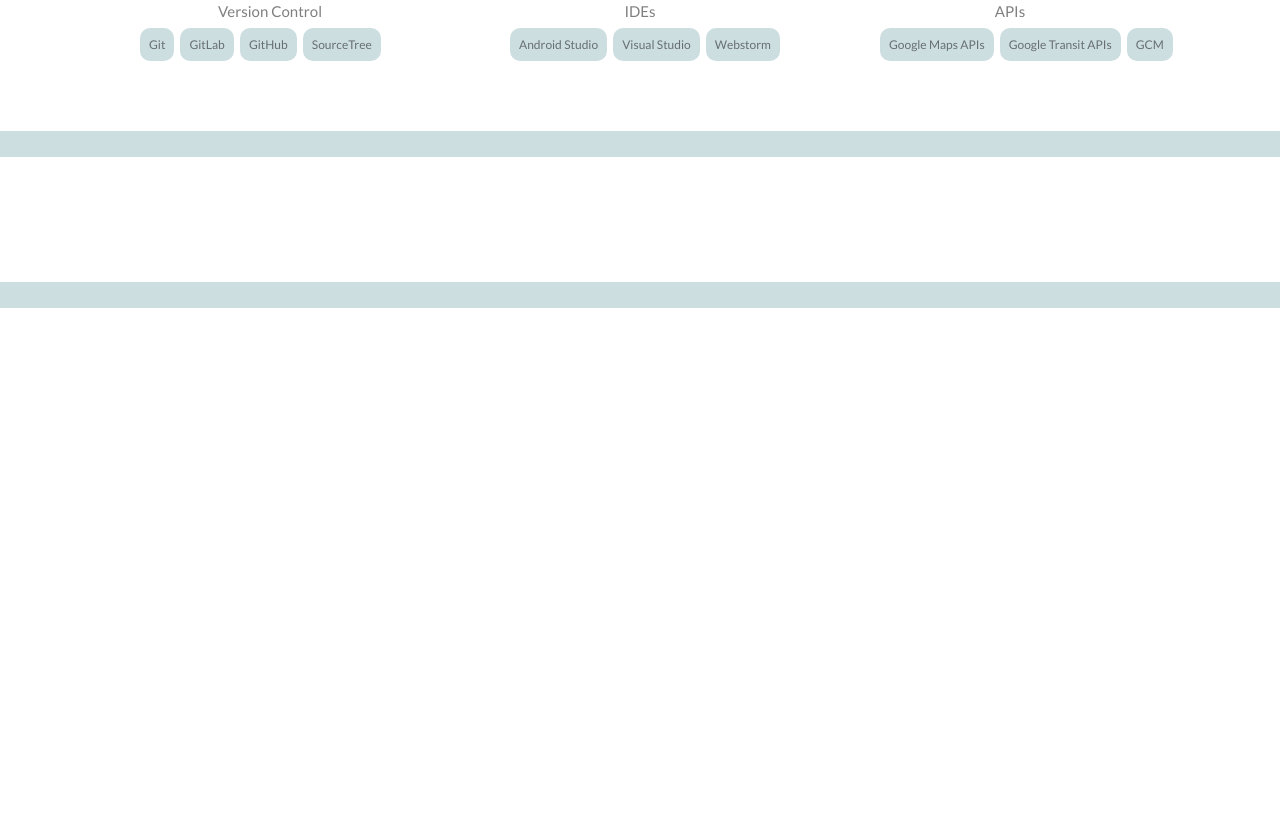
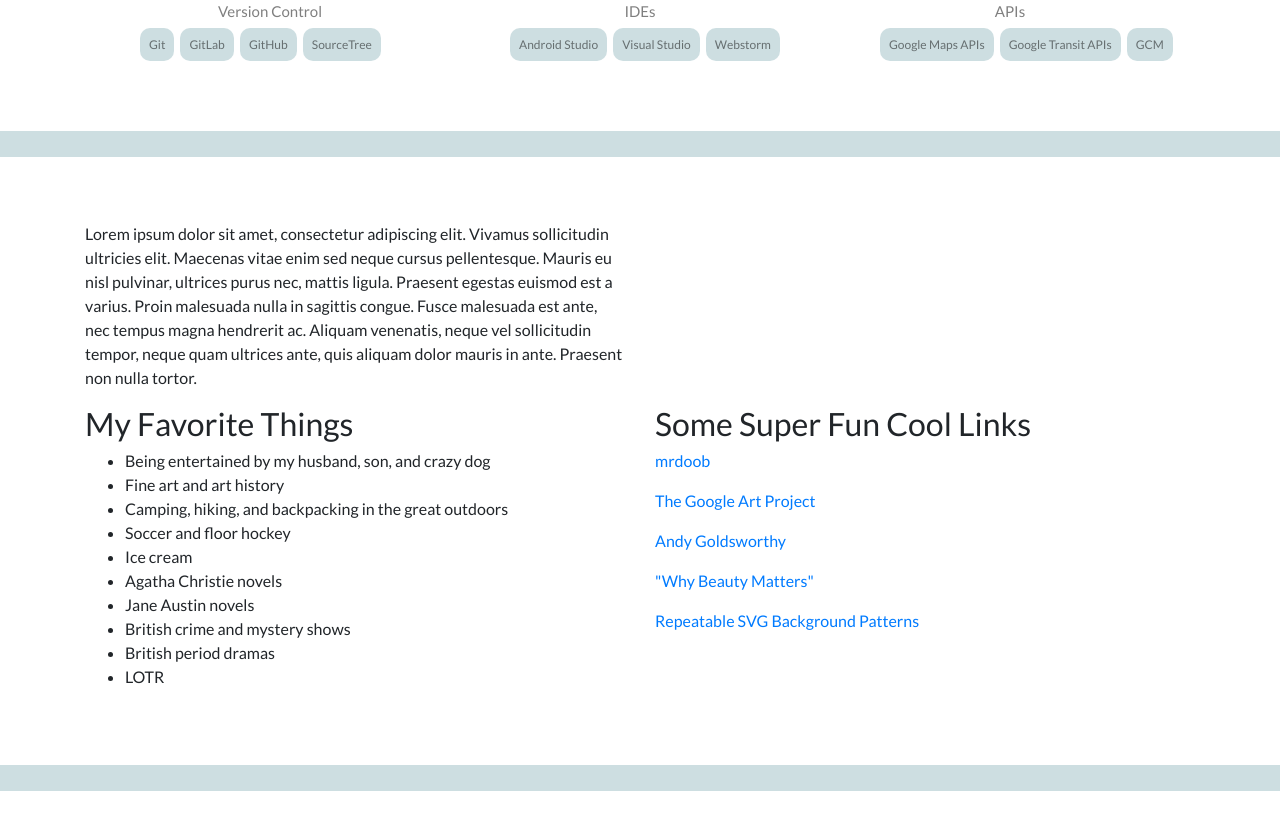
Before and after one commit to jnomura/personal-website, a plain HTML site: page public_html/index.html in a window 1280 px wide. Shown: the part 687-1517 px from the top of the page. Before the commit the page ends 1070 px from the top, so only its background shows below. Drawn offline with nearby package versions, Linux system fonts and the light colour scheme; a script that the page names is missing.

Commit message:
Add about content (un-styled)

```diff
--- a/public_html/index.html
+++ b/public_html/index.html
@@ -243,6 +243,41 @@
         </div>
         <hr class="hr-container-separator">
         <div class="container" id="container-about">
+            <div class="row">
+                <div class="col-6">
+                    <p id="bio">Lorem ipsum dolor sit amet, consectetur adipiscing elit. Vivamus sollicitudin ultricies elit. Maecenas vitae enim sed neque cursus pellentesque. Mauris eu nisl pulvinar, ultrices purus nec, mattis ligula. Praesent egestas euismod est a varius. Proin malesuada nulla in sagittis congue. Fusce malesuada est ante, nec tempus magna hendrerit ac. Aliquam venenatis, neque vel sollicitudin tempor, neque quam ultrices ante, quis aliquam dolor mauris in ante. Praesent non nulla tortor.</p>
+                </div>
+                <div class="col-6">
+
+                </div>
+            </div>
+            <div class="row">
+                <div class="col-6">
+                    <h2>My Favorite Things</h2>
+                    <ul id="favorite-things">
+                        <li>Being entertained by my husband, son, and crazy dog</li>
+                        <li>Fine art and art history</li>
+                        <li>Camping, hiking, and backpacking in the great outdoors</li>
+                        <li>Soccer and floor hockey</li>
+                        <li>Ice cream</li>
+                        <li>Agatha Christie novels</li>
+                        <li>Jane Austin novels</li>
+                        <li>British crime and mystery shows</li>
+                        <li>British period dramas</li>
+                        <li>LOTR</li>
+                    </ul>
+                </div>
+                <div class="col-6">
+                    <h2>Some Super Fun Cool Links</h2>
+                    <div>
+                        <a href="http://mrdoob.com/projects/harmony/" target="blank"><p>mrdoob</p></a>
+                        <a href="https://www.google.com/culturalinstitute/u/0/project/art-project" target="blank"><p>The Google Art Project</p></a>
+                        <a href="http://visualmelt.com/Andy-Goldsworthy" target="blank"><p>Andy Goldsworthy</p></a>
+                        <a href="https://vimeo.com/128428182" target="blank"><p>"Why Beauty Matters"</p></a>
+                        <a href="http://www.heropatterns.com/" target="blank"><p>Repeatable SVG Background Patterns</p></a>
+                    </div>
+                </div>
+            </div>
         </div>
         <hr class="hr-container-separator">
         <div class="container" id="container-portfolio">
```
